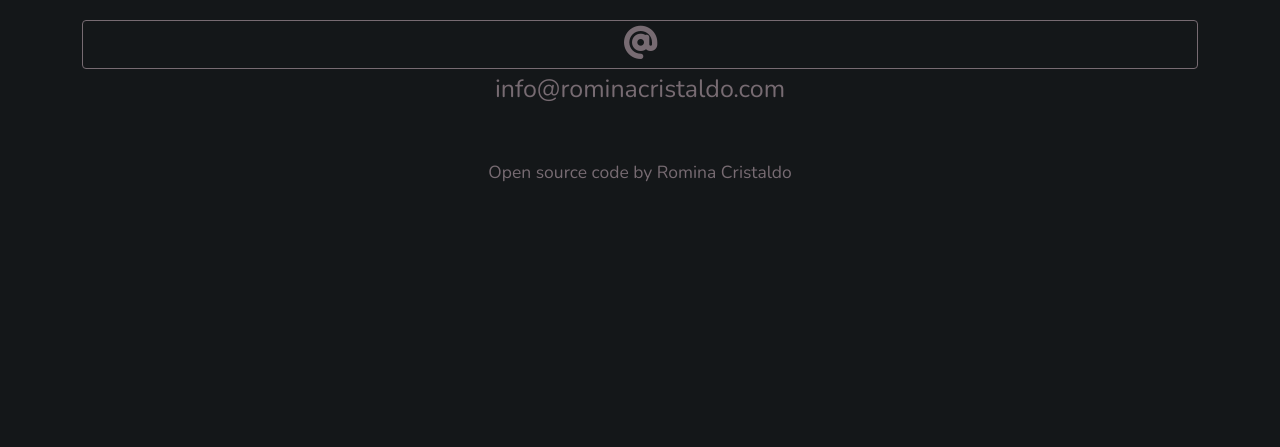
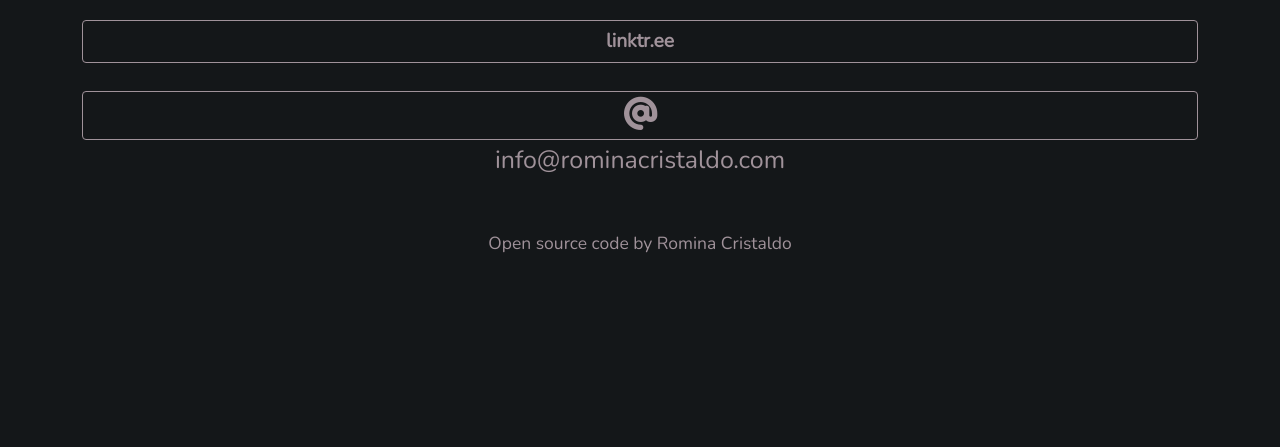
Before and after one commit to RoCristal/RoCristal-Portfolio-Project, a website: page contact.html in a window 1280 px wide. Shown: the part 353-800 px from the top of the page. Drawn offline with nearby package versions, Linux system fonts and the light colour scheme; a web font is replaced by a local one.

Commit message:
Updated css added button

```diff
--- a/contact.html
+++ b/contact.html
@@ -101,6 +101,16 @@
             </div>
           </button>
           <button class="btn" type="button">
+            <div class="card-link linktr">
+              <a
+                href="https://linktr.ee/ro_cristal"
+                target="_blank"
+                title="linktr.ee"
+              >
+              <strong>linktr.ee</strong></a>
+            </div>
+          </button>
+          <button class="btn" type="button">
             <a
               href="mailto:info@rominacristaldo.com"
               title="info@rominacristaldo.com"
--- a/src/styles.css
+++ b/src/styles.css
@@ -1,6 +1,6 @@
 :root {
-  --light-color: #776b72;
-  --light-color-hover: #b9aeb4;
+  --light-color: #a0929a;
+  --light-color-hover: #d1c8cd;
   --font-family1: "Big Shoulders Inline Text", cursive;
   --font-family2: "Nunito", sans-serif;
   --font-size-m: 40px;
@@ -147,6 +147,7 @@ contact-icons {
 }
 a {
   color: var(--light-color);
+  text-decoration: none;
 }
 a:hover {
   color: var(--light-color-hover);
@@ -155,3 +156,7 @@ a:hover {
 .certificateDescription{
   color: var(--light-color);
 }
+
+.linktr{
+  font-size: larger;
+}
```
Also changed, not shown: index.html (+2 -1 lines).
